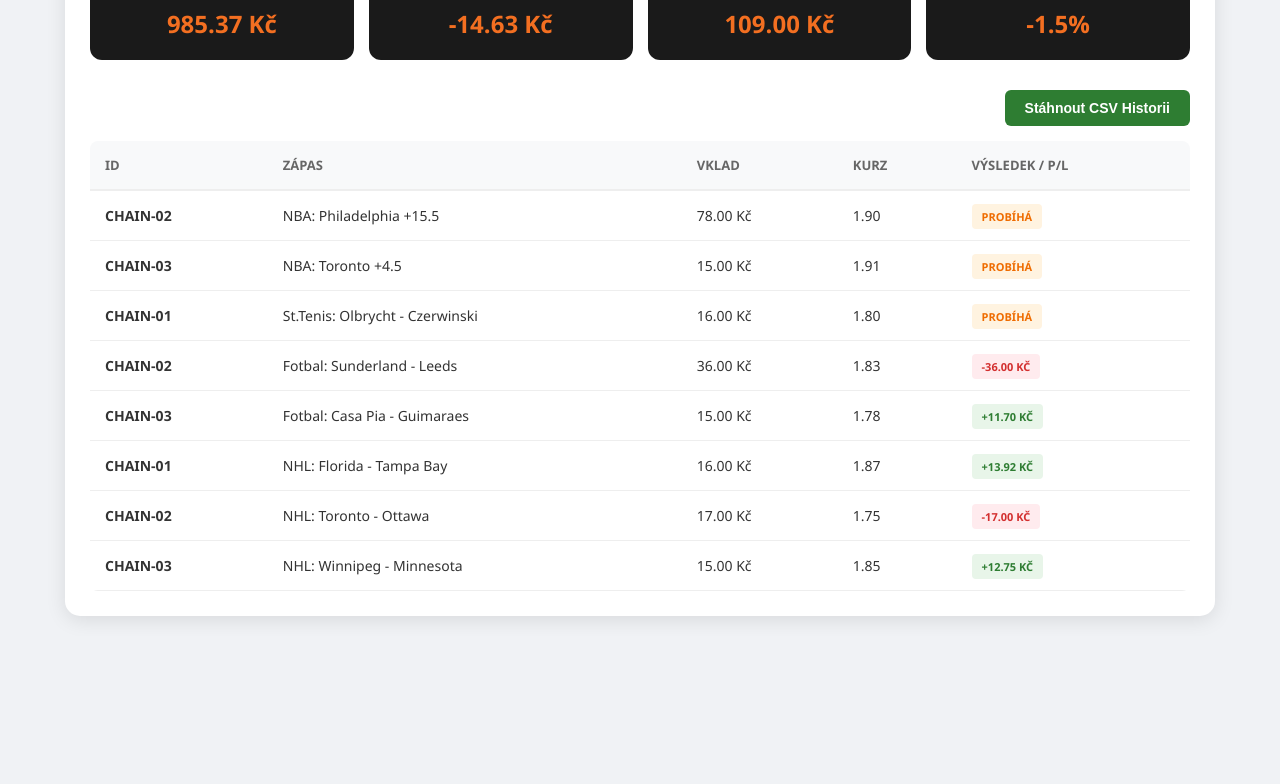
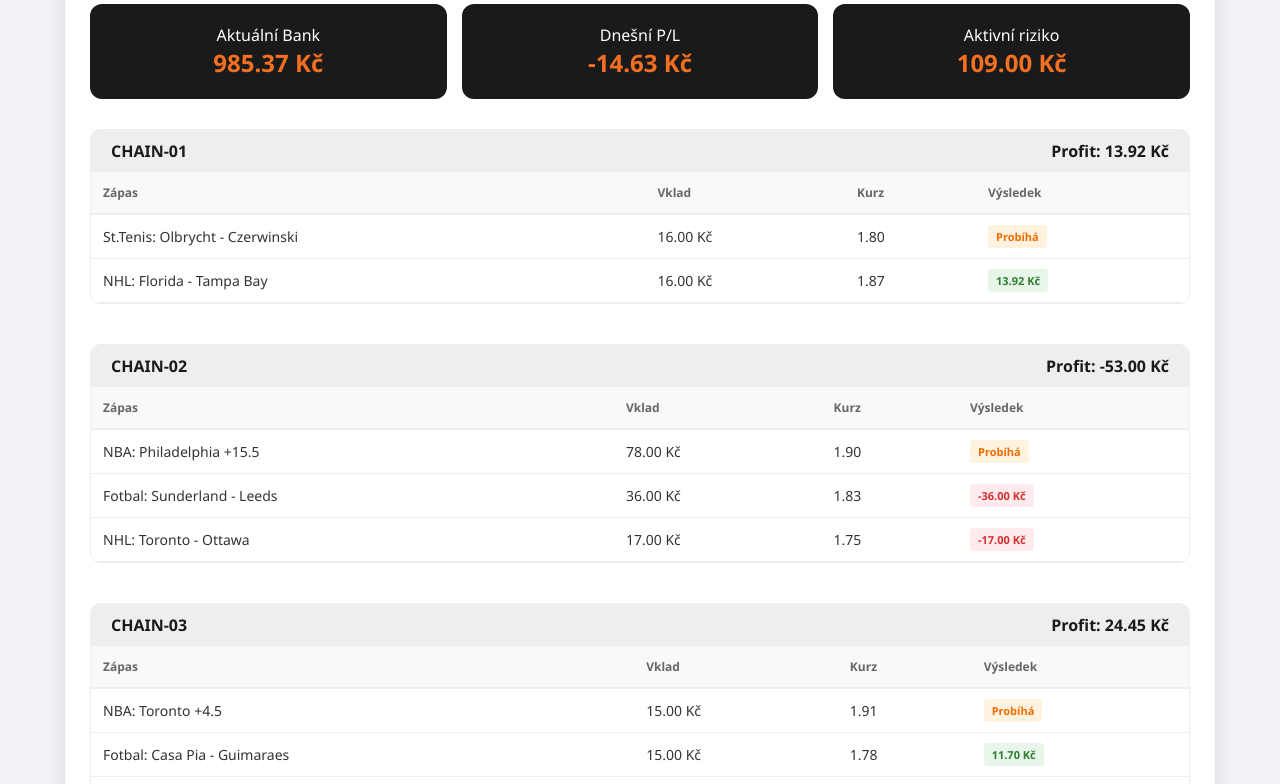
Before and after one commit to kobzajaromir-spec/Tracker, a plain HTML site: page index.html in a window 1280 px wide. Shown: the part 184-968 px from the top of the page. Before the commit the page ends 820 px from the top, so only its background shows below. Drawn offline with Linux system fonts and the light colour scheme.

Commit message:
Refactor betting tracker to separate tables by chain
Updated the betting tracker to organize bets into separate tables by ID (CHAIN-01, CHAIN-02, CHAIN-03) for better tracking.

```diff
--- a/index.html
+++ b/index.html
@@ -1,40 +1,36 @@
+Je skvělé, že už tracker běží! Aby byl přehlednější, upravil jsem kód tak, aby sázky seřadil do tří samostatných tabulek podle ID (CHAIN-01, CHAIN-02, CHAIN-03). To ti umožní lépe sledovat progres každé konkrétní řady.
+
+Zkopíruj tento kód a nahraď jím celý obsah souboru index.html na GitHubu:
+
+HTML
+
 <!DOCTYPE html>
 <html lang="cs">
 <head>
     <meta charset="UTF-8">
     <meta name="viewport" content="width=device-width, initial-scale=1.0">
-    <title>Betano Strategy Tracker v3.0</title>
+    <title>Betano Strategy Tracker - Chains</title>
     <style>
-        :root { --betano-orange: #f36f21; --dark: #1a1a1a; --success: #2e7d32; --danger: #d32f2f; --warning: #ef6c00; }
-        body { font-family: 'Segoe UI', Tahoma, Geneva, Verdana, sans-serif; background: #f0f2f5; margin: 0; padding: 20px; color: #333; }
-        .container { max-width: 1100px; margin: auto; background: white; padding: 25px; border-radius: 15px; box-shadow: 0 4px 20px rgba(0,0,0,0.1); border-top: 5px solid var(--betano-orange); }
-        h1 { color: var(--betano-orange); text-align: center; text-transform: uppercase; letter-spacing: 2px; margin-bottom: 30px; }
+        :root { --betano: #f36f21; --dark: #1a1a1a; --success: #2e7d32; --danger: #d32f2f; }
+        body { font-family: 'Segoe UI', sans-serif; background: #f0f2f5; padding: 20px; color: #333; }
+        .container { max-width: 1100px; margin: auto; background: white; padding: 25px; border-radius: 15px; box-shadow: 0 4px 20px rgba(0,0,0,0.1); border-top: 5px solid var(--betano); }
+        h1 { color: var(--betano); text-align: center; text-transform: uppercase; }
 
         .stats-grid { display: grid; grid-template-columns: repeat(auto-fit, minmax(200px, 1fr)); gap: 15px; margin-bottom: 30px; }
-        .stat-card { background: var(--dark); color: white; padding: 20px; border-radius: 12px; text-align: center; transition: 0.3s; }
-        .stat-card:hover { transform: translateY(-3px); }
-        .stat-label { font-size: 12px; text-transform: uppercase; color: #aaa; margin-bottom: 10px; display: block; }
-        .stat-val { font-size: 24px; font-weight: bold; color: var(--betano-orange); }
+        .stat-card { background: var(--dark); color: white; padding: 20px; border-radius: 12px; text-align: center; }
+        .stat-val { font-size: 24px; font-weight: bold; color: var(--betano); display: block; }
 
-        .btn-group { display: flex; justify-content: flex-end; margin-bottom: 15px; }
-        .btn { padding: 10px 20px; border: none; border-radius: 6px; cursor: pointer; font-weight: bold; font-size: 14px; transition: 0.2s; }
-        .btn-csv { background: var(--success); color: white; text-decoration: none; }
-        .btn-csv:hover { background: #1b5e20; }
+        .chain-section { margin-bottom: 40px; border: 1px solid #eee; border-radius: 10px; overflow: hidden; }
+        .chain-header { background: #eee; padding: 10px 20px; font-weight: bold; color: var(--dark); display: flex; justify-content: space-between; }
 
-        table { width: 100%; border-collapse: collapse; background: white; border-radius: 8px; overflow: hidden; }
-        th { background: #f8f9fa; padding: 15px; text-align: left; font-size: 13px; color: #666; text-transform: uppercase; border-bottom: 2px solid #eee; }
-        td { padding: 15px; border-bottom: 1px solid #eee; font-size: 14px; }
-        tr:hover { background: #fdfdfd; }
+        table { width: 100%; border-collapse: collapse; background: white; }
+        th { background: #f8f9fa; padding: 12px; text-align: left; font-size: 12px; color: #666; border-bottom: 2px solid #eee; }
+        td { padding: 12px; border-bottom: 1px solid #eee; font-size: 14px; }
 
-        .status-badge { padding: 5px 10px; border-radius: 4px; font-size: 11px; font-weight: bold; text-transform: uppercase; }
-        .status-win { background: #e8f5e9; color: var(--success); }
-        .status-lost { background: #ffebee; color: var(--danger); }
-        .status-live { background: #fff3e0; color: var(--warning); }
-
-        @media (max-width: 768px) {
-            .stats-grid { grid-template-columns: 1fr 1fr; }
-            th:nth-child(3), td:nth-child(3) { display: none; } /* Skryje zápas na mobilu pro místo */
-        }
+        .status { padding: 4px 8px; border-radius: 4px; font-size: 11px; font-weight: bold; }
+        .WIN { background: #e8f5e9; color: var(--success); }
+        .LOST { background: #ffebee; color: var(--danger); }
+        .LIVE { background: #fff3e0; color: #ef6c00; }
     </style>
 </head>
 <body>
@@ -43,98 +39,74 @@
     <h1>Strategic Betting Tracker</h1>
 
     <div class="stats-grid">
-        <div class="stat-card"><span class="stat-label">Aktuální Bank</span><span class="stat-val" id="bank">1000.00 Kč</span></div>
-        <div class="stat-card"><span class="stat-label">Dnešní P/L</span><span class="stat-val" id="todayPL">0.00 Kč</span></div>
-        <div class="stat-card"><span class="stat-label">Aktivní riziko</span><span class="stat-val" id="risk">0.00 Kč</span></div>
-        <div class="stat-card"><span class="stat-label">Výnos (ROI)</span><span class="stat-val" id="roi">0%</span></div>
+        <div class="stat-card"><span>Aktuální Bank</span><span class="stat-val" id="bank">1000.00 Kč</span></div>
+        <div class="stat-card"><span>Dnešní P/L</span><span class="stat-val" id="pl">0.00 Kč</span></div>
+        <div class="stat-card"><span>Aktivní riziko</span><span class="stat-val" id="risk">0.00 Kč</span></div>
     </div>
 
-    <div class="btn-group">
-        <button class="btn btn-csv" onclick="downloadCSV()">Stáhnout CSV Historii</button>
-    </div>
-
-    <table>
-        <thead>
-            <tr>
-                <th>ID</th>
-                <th>Zápas</th>
-                <th>Vklad</th>
-                <th>Kurz</th>
-                <th>Výsledek / P/L</th>
-            </tr>
-        </thead>
-        <tbody id="historyBody">
-            </tbody>
-    </table>
+    <div id="chainsContainer"></div>
 </div>
 
 <script>
-    // DATA ZE SCREENSHOTŮ A HISTORIE DNE 28.12.
     const betHistory = [
-        // NOČNÍ SÁZKY (Dle tiketů)
+        // DATA Z TVÝCH TIKETŮ
+        { id: "CHAIN-01", match: "St.Tenis: Olbrycht - Czerwinski", bet: 16.00, odd: 1.80, pl: 0, status: "LIVE" },
+        { id: "CHAIN-01", match: "NHL: Florida - Tampa Bay", bet: 16.00, odd: 1.87, pl: 13.92, status: "WIN" },
+
         { id: "CHAIN-02", match: "NBA: Philadelphia +15.5", bet: 78.00, odd: 1.90, pl: 0, status: "LIVE" },
+        { id: "CHAIN-02", match: "Fotbal: Sunderland - Leeds", bet: 36.00, odd: 1.83, pl: -36.00, status: "LOST" },
+        { id: "CHAIN-02", match: "NHL: Toronto - Ottawa", bet: 17.00, odd: 1.75, pl: -17.00, status: "LOST" },
+
         { id: "CHAIN-03", match: "NBA: Toronto +4.5", bet: 15.00, odd: 1.91, pl: 0, status: "LIVE" },
-        { id: "CHAIN-01", match: "St.Tenis: Olbrycht - Czerwinski", bet: 16.00, odd: 1.80, pl: 0, status: "LIVE" },
-
-        // ODPOLEDNÍ BLOK
-        { id: "CHAIN-02", match: "Fotbal: Sunderland - Leeds", bet: 36.00, odd: 1.83, pl: -36.00, status: "LOST" },
         { id: "CHAIN-03", match: "Fotbal: Casa Pia - Guimaraes", bet: 15.00, odd: 1.78, pl: 11.70, status: "WIN" },
-
-        // RANNÍ BLOK
-        { id: "CHAIN-01", match: "NHL: Florida - Tampa Bay", bet: 16.00, odd: 1.87, pl: 13.92, status: "WIN" },
-        { id: "CHAIN-02", match: "NHL: Toronto - Ottawa", bet: 17.00, odd: 1.75, pl: -17.00, status: "LOST" },
         { id: "CHAIN-03", match: "NHL: Winnipeg - Minnesota", bet: 15.00, odd: 1.85, pl: 12.75, status: "WIN" }
     ];
 
-    const initialBank = 1000.00;
+    function renderChains() {
+        const container = document.getElementById('chainsContainer');
+        const chains = ["CHAIN-01", "CHAIN-02", "CHAIN-03"];
+        let totalPL = 0;
+        let totalRisk = 0;
 
-    function renderTracker() {
-        const body = document.getElementById('historyBody');
-        let totalPL = 0;
-        let currentRisk = 0;
+        container.innerHTML = chains.map(chainId => {
+            const chainBets = betHistory.filter(b => b.id === chainId);
+            const chainPL = chainBets.reduce((sum, b) => sum + b.pl, 0);
+            totalPL += chainPL;
 
-        body.innerHTML = betHistory.map(row => {
-            if (row.status === 'LIVE') currentRisk += row.bet;
-            else totalPL += row.pl;
-
-            const statusClass = row.status === 'WIN' ? 'status-win' : (row.status === 'LOST' ? 'status-lost' : 'status-live');
-            const resultText = row.status === 'LIVE' ? 'Probíhá' : `${row.pl > 0 ? '+' : ''}${row.pl.toFixed(2)} Kč`;
+            const rows = chainBets.map(b => {
+                if(b.status === 'LIVE') totalRisk += b.bet;
+                return `
+                    <tr>
+                        <td>${b.match}</td>
+                        <td>${b.bet.toFixed(2)} Kč</td>
+                        <td>${b.odd.toFixed(2)}</td>
+                        <td><span class="status ${b.status}">${b.status === 'LIVE' ? 'Probíhá' : b.pl.toFixed(2) + ' Kč'}</span></td>
+                    </tr>
+                `;
+            }).join('');
 
             return `
-                <tr>
-                    <td><strong>${row.id}</strong></td>
-                    <td>${row.match}</td>
-                    <td>${row.bet.toFixed(2)} Kč</td>
-                    <td>${row.odd.toFixed(2)}</td>
-                    <td><span class="status-badge ${statusClass}">${resultText}</span></td>
-                </tr>
+                <div class="chain-section">
+                    <div class="chain-header">
+                        <span>${chainId}</span>
+                        <span>Profit: ${chainPL.toFixed(2)} Kč</span>
+                    </div>
+                    <table>
+                        <thead>
+                            <tr><th>Zápas</th><th>Vklad</th><th>Kurz</th><th>Výsledek</th></tr>
+                        </thead>
+                        <tbody>${rows}</tbody>
+                    </table>
+                </div>
             `;
         }).join('');
 
-        // Aktualizace karet nahoře
-        document.getElementById('bank').innerText = (initialBank + totalPL).toFixed(2) + " Kč";
-        document.getElementById('todayPL').innerText = (totalPL >= 0 ? "+" : "") + totalPL.toFixed(2) + " Kč";
-        document.getElementById('risk').innerText = currentRisk.toFixed(2) + " Kč";
-
-        const roi = (totalPL / initialBank) * 100;
-        document.getElementById('roi').innerText = roi.toFixed(1) + "%";
+        document.getElementById('bank').innerText = (1000 + totalPL).toFixed(2) + " Kč";
+        document.getElementById('pl').innerText = totalPL.toFixed(2) + " Kč";
+        document.getElementById('risk').innerText = totalRisk.toFixed(2) + " Kč";
     }
 
-    function downloadCSV() {
-        let csvContent = "data:text/csv;charset=utf-8,ID;Zapas;Vklad;Kurz;PL;Status\n";
-        betHistory.forEach(r => {
-            csvContent += `${r.id};${r.match};${r.bet};${r.odd};${r.pl};${r.status}\n`;
-        });
-        const encodedUri = encodeURI(csvContent);
-        const link = document.createElement("a");
-        link.setAttribute("href", encodedUri);
-        link.setAttribute("download", "betano_history_export.csv");
-        document.body.appendChild(link);
-        link.click();
-    }
-
-    window.onload = renderTracker;
+    window.onload = renderChains;
 </script>
-
 </body>
 </html>
```
